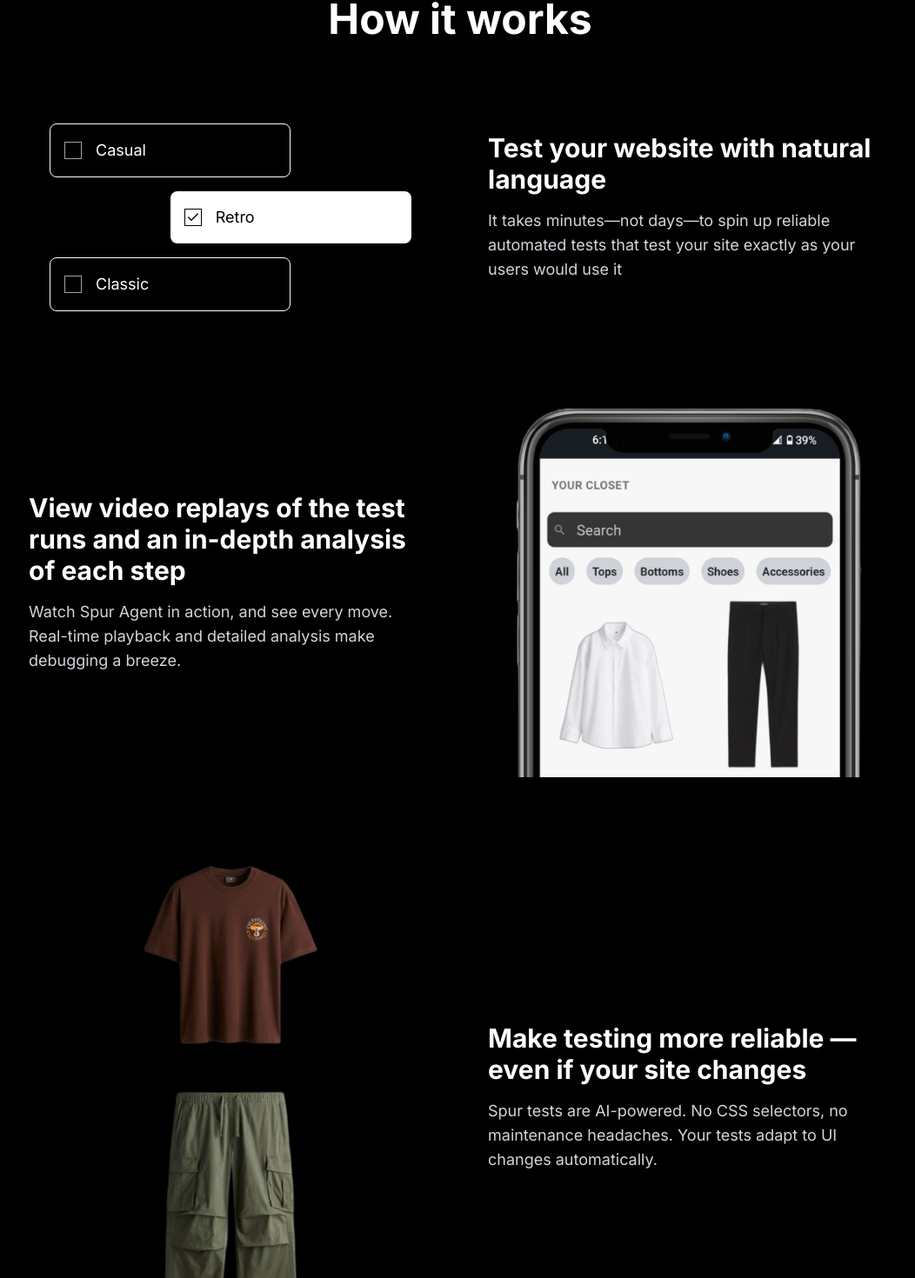
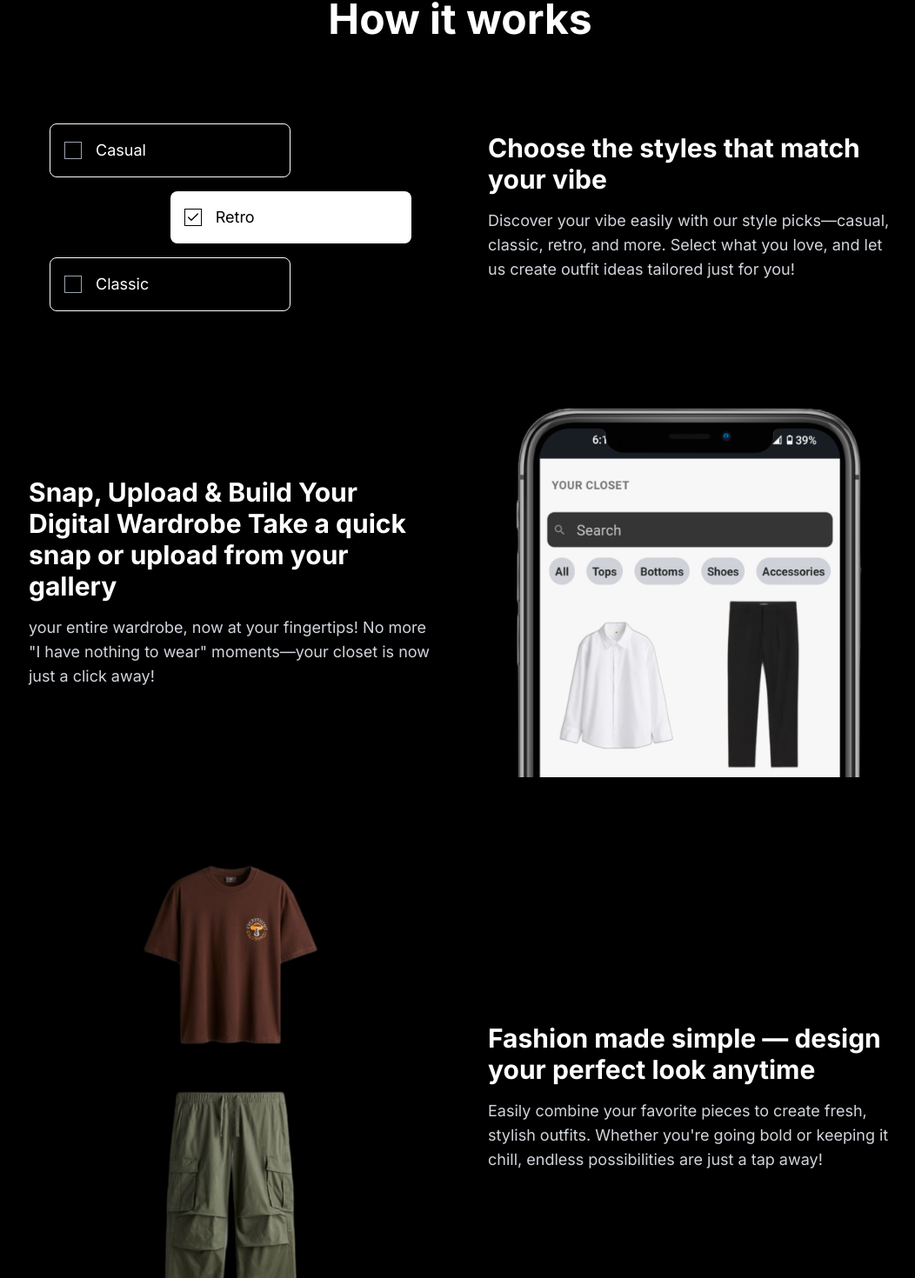
Before and after one commit to gopalkrishna2004/Outfit-landing, a Next.js app in the folder Landing_page/: page / in a window 1280 px wide. Shown: the part 782-2252 px from the top of the page at 87% size, without its empty margins (111-1163 px from the left). Built offline with nearby package versions, Linux system fonts and the light colour scheme.

Commit message:
updated content

```diff
--- a/Landing_page/src/components/hiw.tsx
+++ b/Landing_page/src/components/hiw.tsx
@@ -107,10 +107,9 @@ export function HowItWorks() {
                         </div>
                     </div>
                     <div className="w-full md:w-1/2">
-                        <h2 className="text-3xl font-bold mb-4">Test your website with natural language</h2>
+                        <h2 className="text-3xl font-bold mb-4">Choose the styles that match your vibe</h2>
                         <p className="text-lg text-gray-300 mb-6">
-                            It takes minutes—not days—to spin up reliable automated tests that test your site exactly as your users
-                            would use it
+                        Discover your vibe easily with our style picks—casual, classic, retro, and more. Select what you love, and let us create outfit ideas tailored just for you!
                         </p>
                     </div>
                 </div>
@@ -119,11 +118,10 @@ export function HowItWorks() {
                 <div className="flex flex-col md:flex-row gap-16 mb-24 items-center">
                     <div className="order-2 md:order-1 w-full md:w-1/2">
                         <h2 className="text-3xl font-bold mb-4">
-                            View video replays of the test runs and an in-depth analysis of each step
+                        Snap, Upload & Build Your Digital Wardrobe Take a quick snap or upload from your gallery
                         </h2>
                         <p className="text-lg text-gray-300 mb-6">
-                            Watch Spur Agent in action, and see every move. Real-time playback and detailed analysis make debugging a
-                            breeze.
+                        your entire wardrobe, now at your fingertips! No more "I have nothing to wear" moments—your closet is now just a click away!
                         </p>
                     </div>
                     <div className="relative order-1 md:order-2 w-full md:w-1/2">
@@ -155,10 +153,9 @@ export function HowItWorks() {
                         </div>
                     </div>
                     <div className="w-full md:w-1/2">
-                        <h2 className="text-3xl font-bold mb-4">Make testing more reliable — even if your site changes</h2>
+                        <h2 className="text-3xl font-bold mb-4">Fashion made simple — design your perfect look anytime</h2>
                         <p className="text-lg text-gray-300 mb-6">
-                            Spur tests are AI-powered. No CSS selectors, no maintenance headaches. Your tests adapt to UI changes
-                            automatically.
+                        Easily combine your favorite pieces to create fresh, stylish outfits. Whether you're going bold or keeping it chill, endless possibilities are just a tap away!
                         </p>
                     </div>
                 </div>
```
